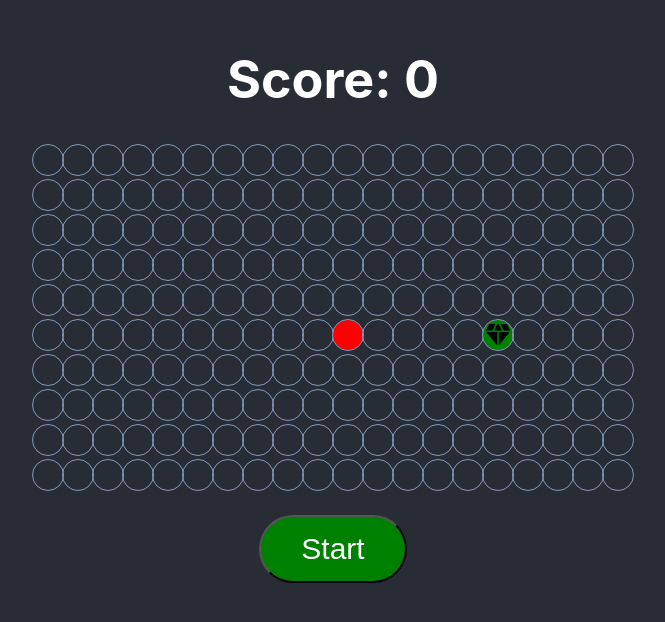
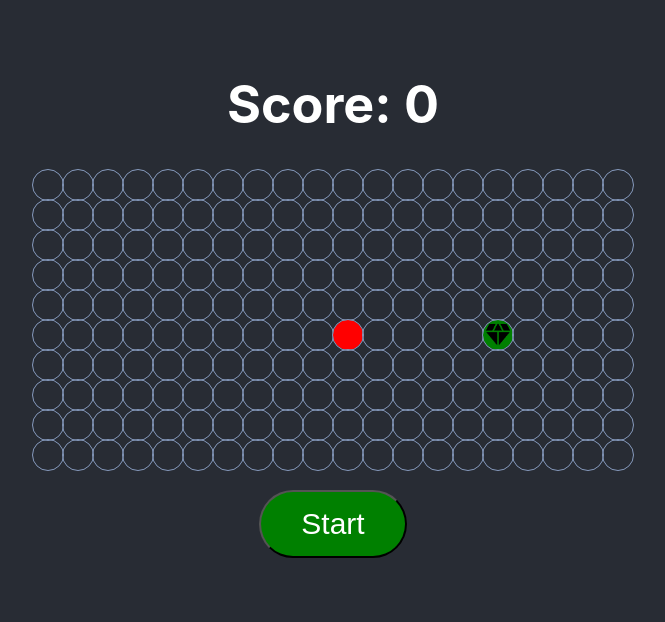
Before and after one commit to Terminator1601/FOG-Assignment-Snake-Game, a React (Create React App) app: page / in a window 1280 px wide. Shown: the part 102-724 px from the top of the page, without its empty margins (307-972 px from the left). Built offline with nearby package versions, Linux system fonts and the light colour scheme.

Commit message:
fixed the  css

```diff
--- a/src/App.js
+++ b/src/App.js
@@ -4,7 +4,7 @@ import './App.css';
 
 const App = () => (
   <div className="App">
-    <Board></Board>
+    <Board/>
   </div>
 );
 
--- a/src/Board/Board.css
+++ b/src/Board/Board.css
@@ -1,7 +1,13 @@
-
-
 .row {
   height: 35px;
+  display: flex;
+  /* margin: -1px; */
+}
+
+.board {
+  display: flex;
+  flex-direction: column;
+  align-items: center;
 }
 
 .cell {
@@ -9,7 +15,9 @@
   height: 35px;
   outline: 1px solid rgb(134, 154, 189);
   display: inline-block;
-  border-radius: 50%;
+  border-radius: 100%;
+  margin: 0px;
+  padding: 0px;
 }
 
 .cell-green {
@@ -24,37 +32,71 @@
   background-color: purple;
 }
 
-
-.hovereffect:hover{
+.hovereffect:hover {
   filter: brightness(150%);
 }
 
-.food-image{
+.food-image {
   width: 35px;
   height: 35px;
-  /* object-fit:cover; */
+  object-fit:cover;
 }
 
-
 @media only screen and (max-width: 600px) {
-  .cell, .food-image{
+  .cell,
+  .food-image {
     width: 20px;
     height: 20px;
+  }
+  .row {
+    height: 20px;
+    display: flex;
+    /* margin: -1px; */
+  }
+
+  .board {
+    display: flex;
+    flex-direction: column;
+    align-items: center;
   }
 }
 
 /* Medium devices (tablets) */
 @media only screen and (min-width: 601px) and (max-width: 992px) {
-  .cell, .food-image{
+  .cell,
+  .food-image {
     width: 25px;
     height: 25px;
+  }
+  .row {
+    height: 25px;
+    display: flex;
+    /* margin: -1px; */
+  }
+
+  .board {
+    display: flex;
+    flex-direction: column;
+    align-items: center;
   }
 }
 
 /* Large devices (desktops) */
 @media only screen and (min-width: 993px) {
-  .cell, .food-image{
+  .cell,
+  .food-image {
     width: 30px;
     height: 30px;
   }
+  .row {
+    height: 30px;
+    display: flex;
+    /* margin: -1px; */
+  }
+
+  .board {
+    display: flex;
+    flex-direction: column;
+    align-items: center;
+  }
 }
```
